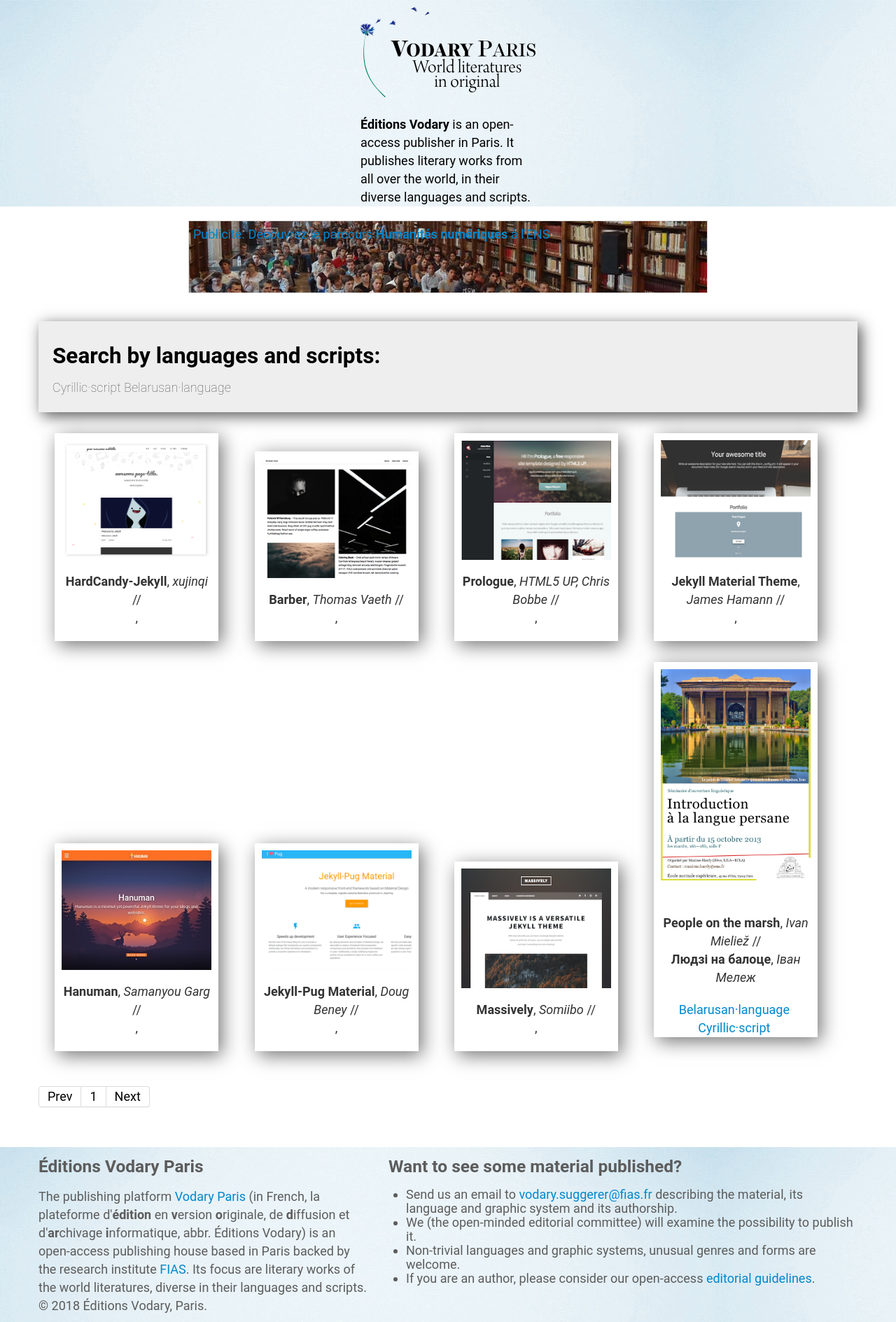
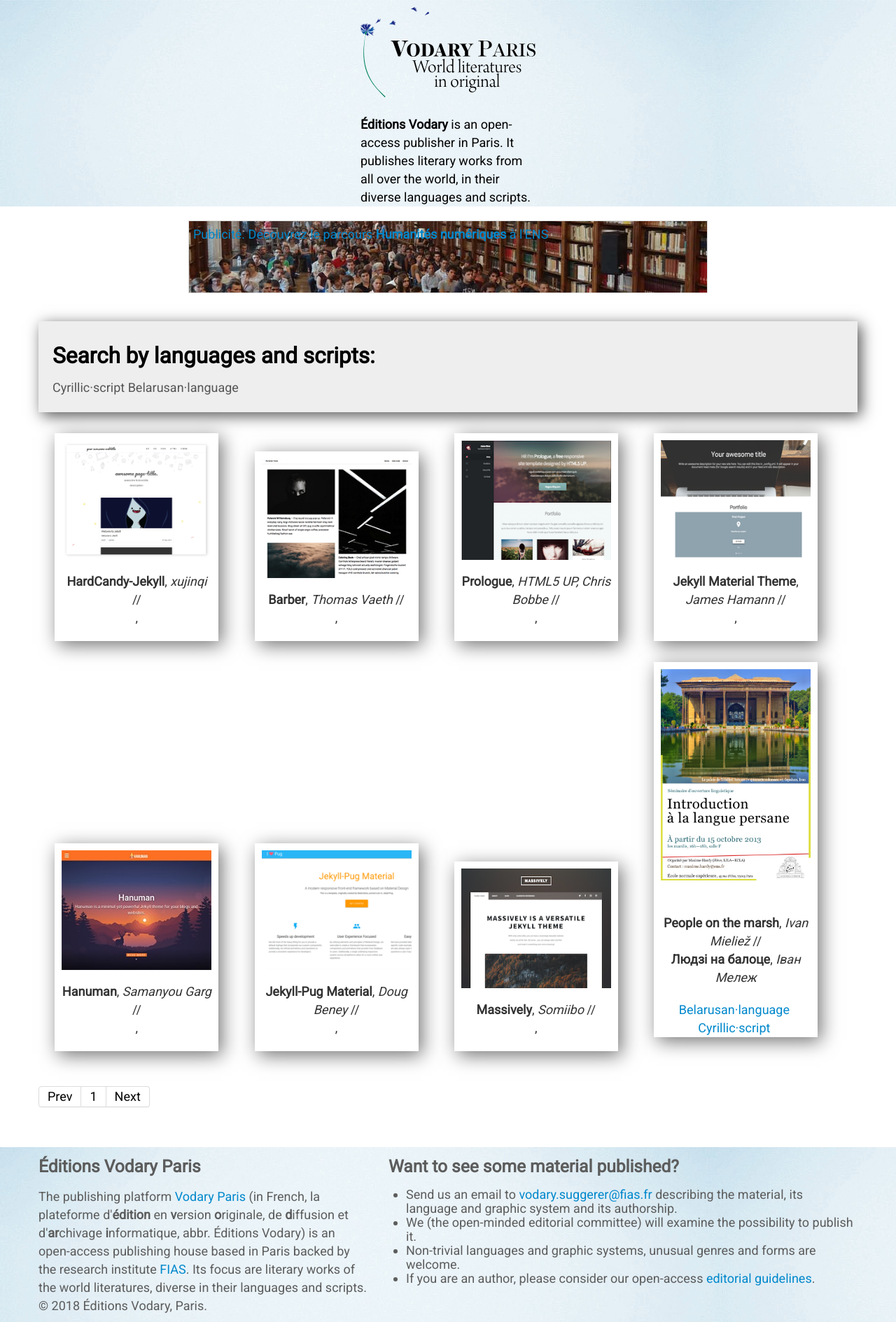
Before and after one commit to mlare/vodary, a Jekyll site: the page built from index.html, in a window 1280 px wide. Shown: the whole page at 70% size. Built offline with Jekyll 4.4.1, drawn with Linux system fonts in a browser that asks for light colours; Markdown is read by kramdown in place of the engine named in the settings; the list of posts is cut into pages by our own code.

Commit message:
Update default.html

```diff
--- a/_layouts/default.html
+++ b/_layouts/default.html
@@ -4,7 +4,7 @@
   <meta charset="UTF-8">
   <title>{{ page.title }} — {{ site.name }}</title>
   <meta name="viewport" content="width=device-width, initial-scale=1">
-  <link href="https://fonts.googleapis.com/css?family=Roboto+Condensed" rel="stylesheet">
+  <link href="https://fonts.googleapis.com/css?family=Roboto" rel="stylesheet">
   <link href="/assets/css/jekyllthemes.css" rel="stylesheet" />
   <link href="/assets/css/syntax.css" rel="stylesheet" />
   {% if site.tags != "" %}
```
